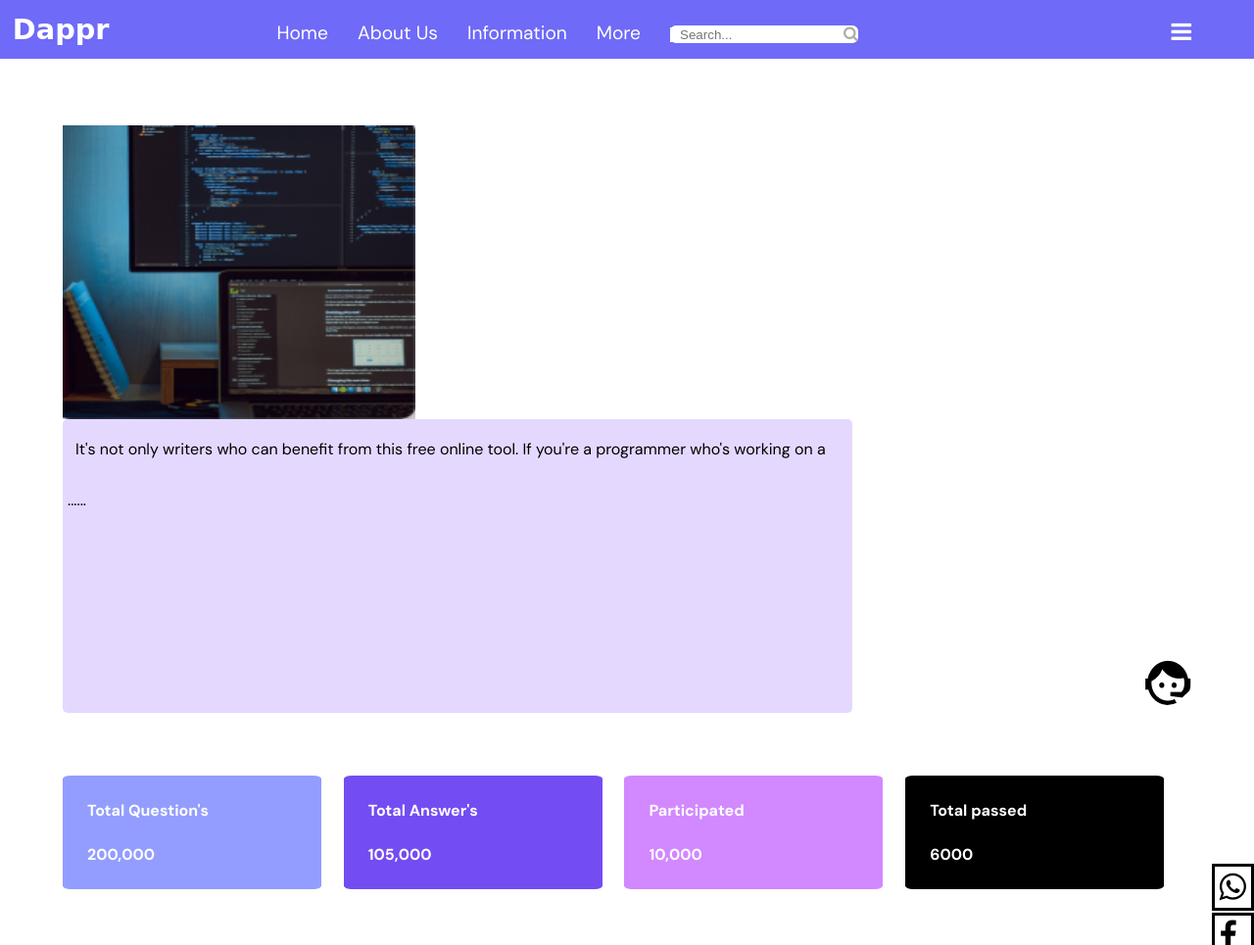
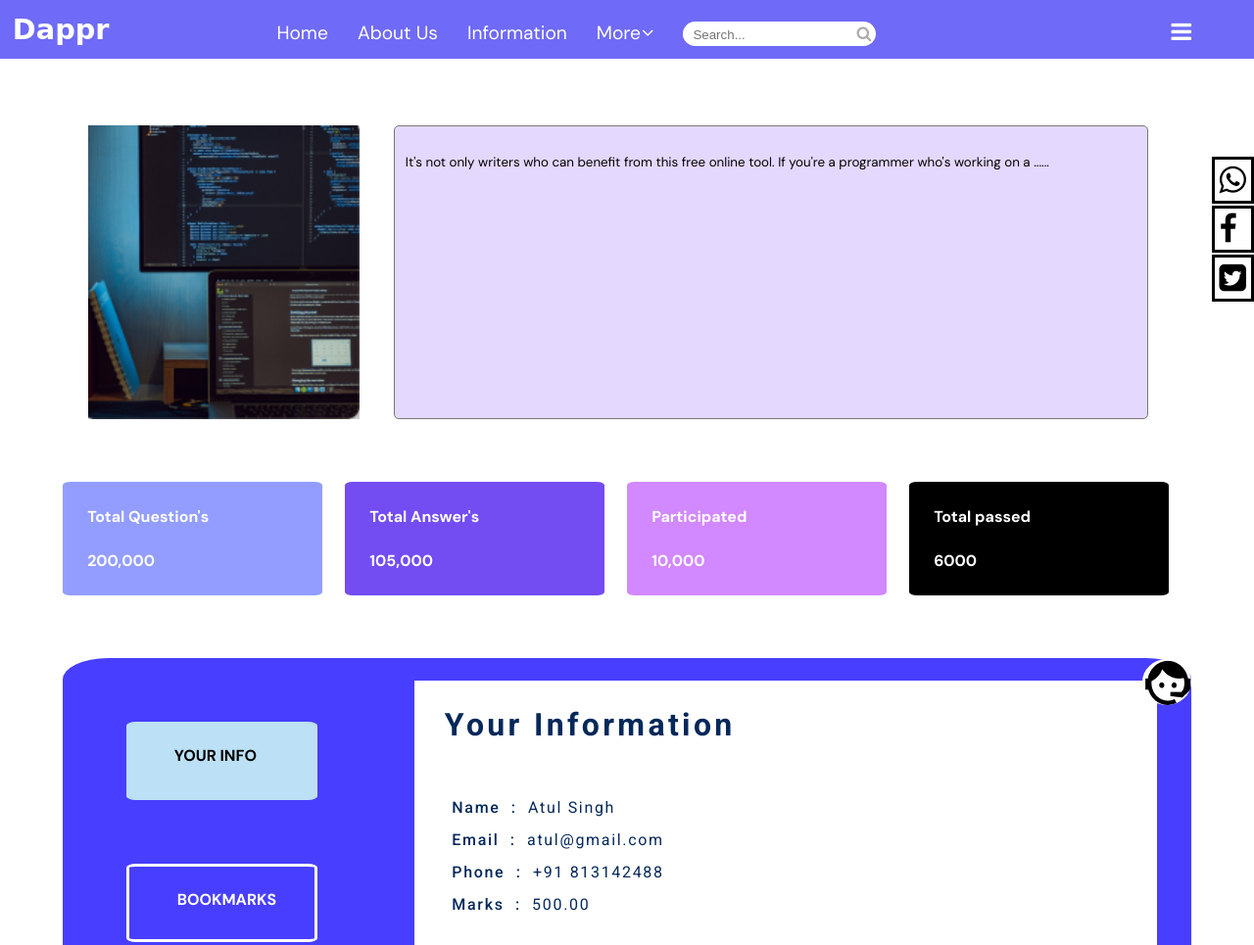
Before and after one commit to nidhish-nanavati/Micro-Project-2, a plain HTML site: page index.html in a window 1280 px wide. Shown: the top 965 px of the page at 98% size. Drawn offline with Linux system fonts and the light colour scheme; a web font is replaced by a local one.

Commit message:
Most changes made

```diff
--- a/index.html
+++ b/index.html
@@ -19,8 +19,8 @@
                         <li><a href="#">Home</li>
                         <li><a href="#">About Us</a></li>
                         <li><a href="#">Information</a></li>
-                        <li><a href="#">More</a></li>
-                        <li><form><input type="text" placeholder="Search..." class="search-box"><i class="fa fa-search" style="color:#ADADAD"></i></form></li>
+                        <li><a href="#">More<i class="fa fa-angle-down" aria-hidden="true"style="padding-left:1px"></i></a></li>
+                        <li><form><input type="text" placeholder="Search..." class="search-box"><i class="fa fa-search" style="color:#ADADAD;margin-right: 5px;"></i></form></li>
                     </ul>
             <div class="hamberger-menu"><i class="fa fa-bars"><a href="#"></a></i></div>
         </div>
@@ -32,7 +32,7 @@
 
     <div class="main-container">
         <div class="image-container"><img src="./room.PNG"></div>
-        <div class="textarea-container"><span class="text">It's not only writers who can benefit from this free online tool. If you're a programmer who's working on a ......</span></div>
+        <textarea>It's not only writers who can benefit from this free online tool. If you're a programmer who's working on a ......</textarea>
     </div>
 
     <div class="social-icons">
--- a/styles.css
+++ b/styles.css
@@ -48,11 +48,13 @@
 
 .navbar ul li form{
     background-color: white;
-    border-radius: 6px;
+    border-radius: 20px;
+    line-height: 25px;
 }
 
 .navbar ul li .search-box{
-    outline: none;
+    /* outline: none; */
+    border-radius: 20px;
     border: 0px white;
     text-indent: 10px;
 }
@@ -69,9 +71,10 @@
 
 .main-container{
     padding-top: 10%;
-    margin-left: 5%;
+    margin-left: 7%;
     display: inline-block;
-    width: 90%;
+    /* width: 40%; */
+    width: 86%;
     /* display: flex;
     justify-content: flex-start;
     align-items: center;
@@ -79,11 +82,11 @@
 }
 
 .main-container .image-container{
-    border-radius: 5px;
+    border-radius: 10px;
     /* display: inline; */
     display: inline-block;
     height: 300px;
-    width: 400px;
+    width: 28%;
 }
 
 .main-container .image-container img{
@@ -96,20 +99,30 @@
 }
 
 
-.main-container .textarea-container{
-    margin: 10px;
-    padding: 5px;
+.main-container textarea{
+    /* margin: 10px;
+    padding: 5px; */
     display: inline-block;
     vertical-align: top;
-    margin-left: 5%;
-    width: 400px;
+    width: 70%;
+    padding: 1% 1%;
+    /* margin-left: 5%; */
+    min-width: 500px;
     margin: 0;
-    height: 300px;
-    width: 70%;
+    min-height: 300px;
     background-color: #E5D8FF;
     border-radius: 5px;
+    resize: none;
+    font-family: DM Sans;
+    font-weight: 400;
+    line-height: 51.82px;
+    text-align: left;
 }
 
+
+.main-container .textarea-container textarea{
+
+}
 .main-container .textarea-container .text{
     font-family: DM Sans;
     font-weight: 400;
@@ -126,7 +139,6 @@
     position: absolute;
     display: block;
     cursor: pointer;
-
 }
 
 .chat-support img{
```
